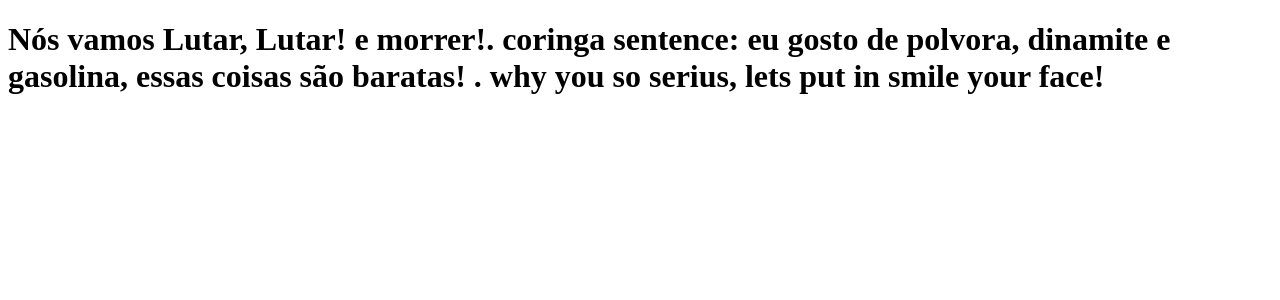
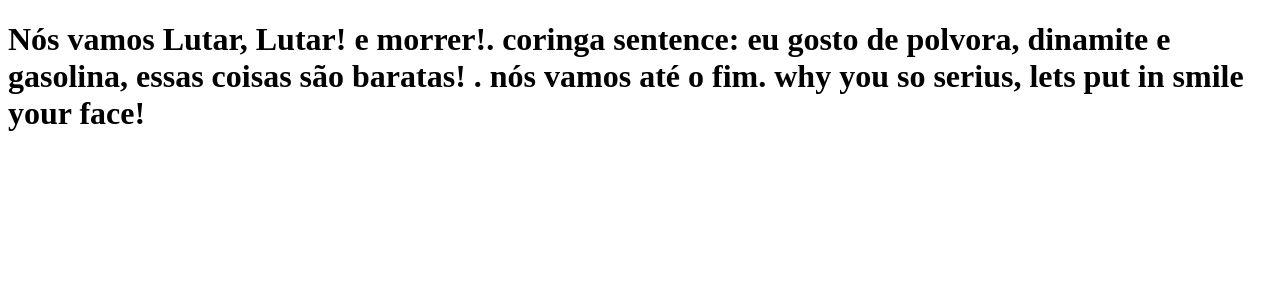
Before and after one commit to PedroLira11/write-tabnews, a Next.js app in the folder write-tabnews/: page / in a window 1280 px wide. Shown: the top 300 px of the page. Built offline with nearby package versions, Linux system fonts and the light colour scheme.

Commit message:
modifica a frase

```diff
--- a/write-tabnews/pages/index.js
+++ b/write-tabnews/pages/index.js
@@ -2,7 +2,7 @@ function Home () {
     return <h1> Nós vamos Lutar, Lutar! e morrer!.
          coringa sentence: eu gosto de polvora, dinamite e gasolina,
          essas coisas são baratas!
-        . why you so serius, lets put in smile your face!  </h1>
+        . nós vamos até o fim. why you so serius, lets put in smile your face!  </h1>
     return <h1>EU sou o Caminho, a verdade e a vida.</h1>
 }
 
```
